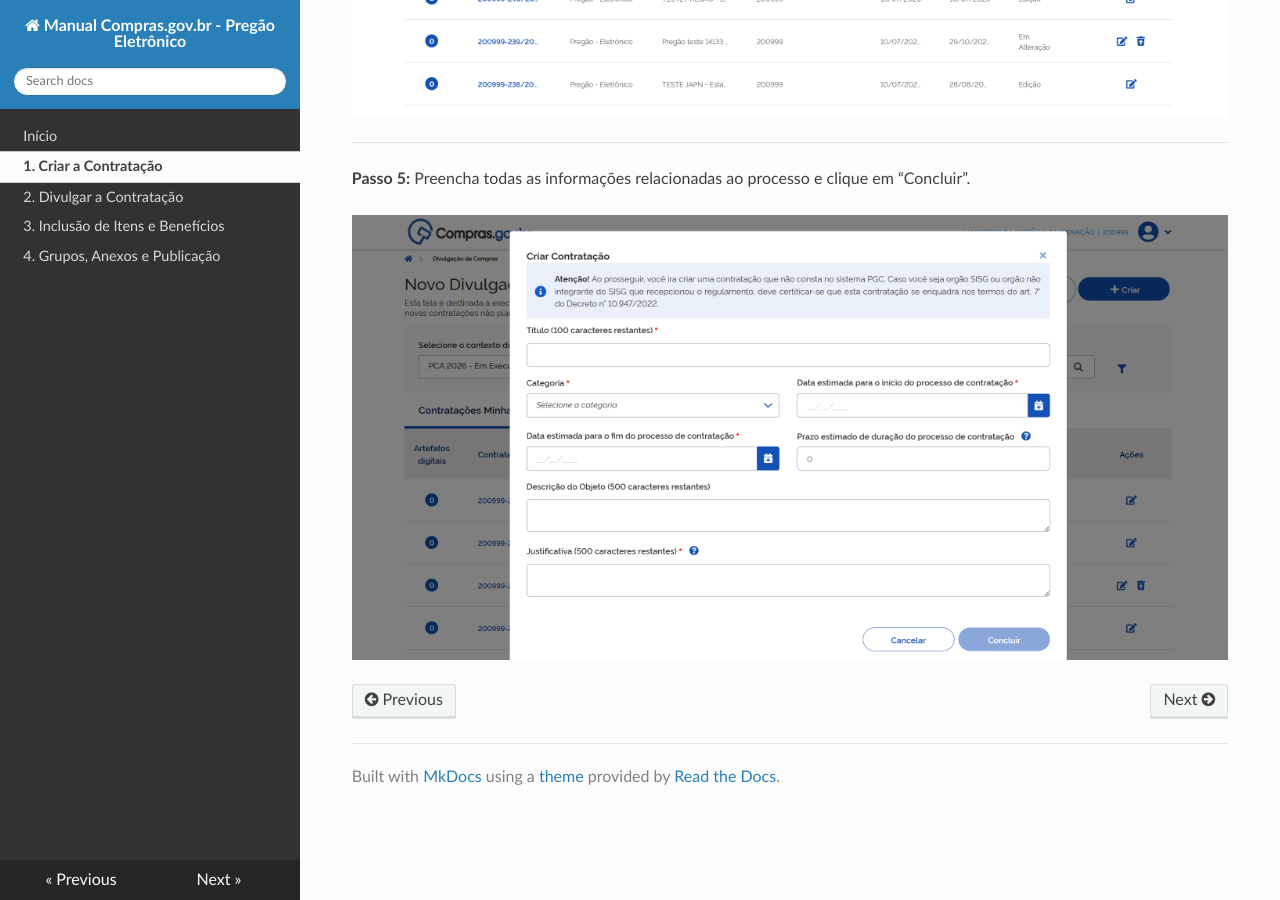
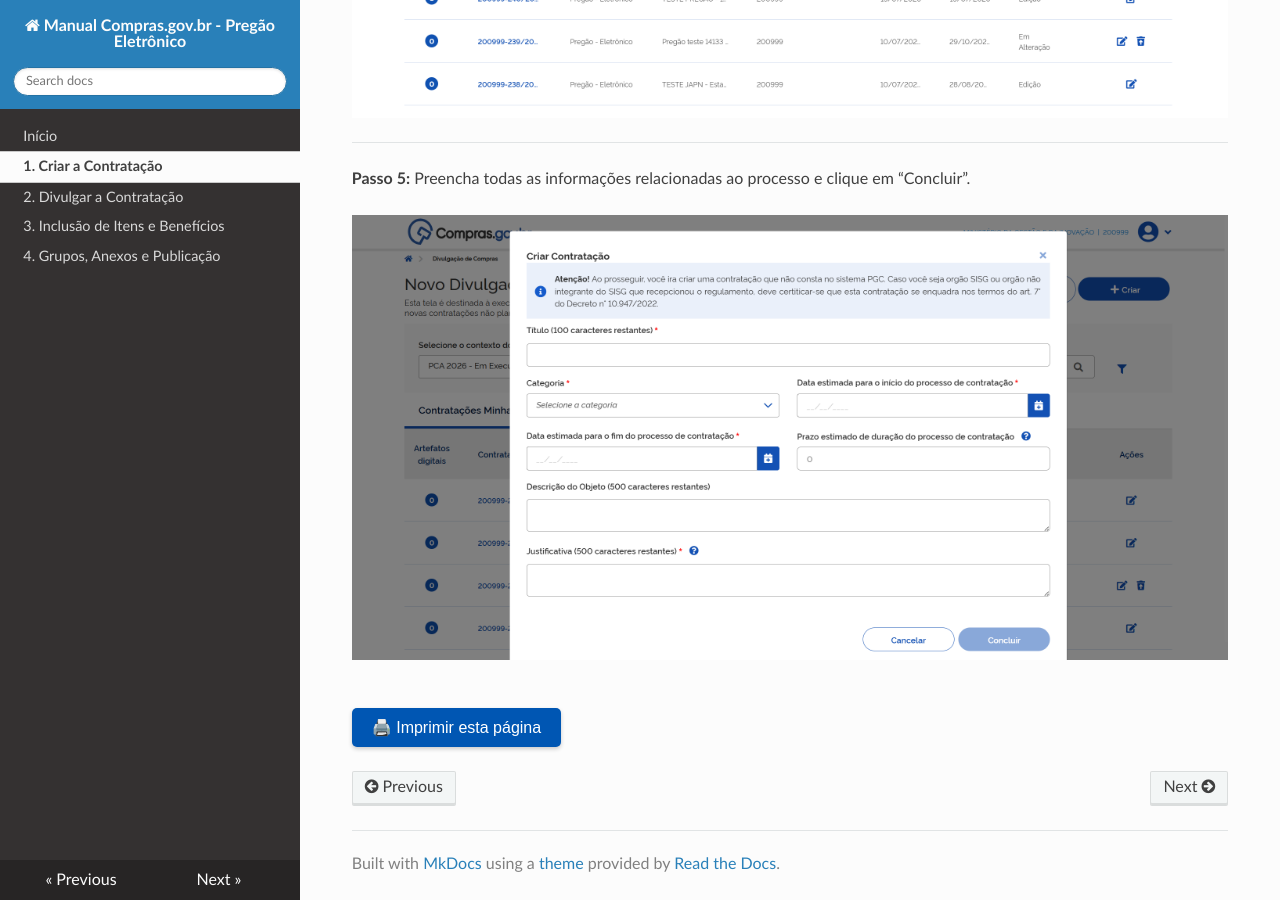
Before and after one commit to emilix10-bit/manual-compras-pregao, an MkDocs documentation site: the page built from docs/01-criar-contratacao.md, in a window 1280 px wide and 900 px high, scrolled down 1966 px. Built offline with MkDocs 1.6.1, drawn with Linux system fonts in a browser that asks for light colours; nearby versions of some CDN libraries.

Commit message:
Update 01-criar-contratacao.md

```diff
--- a/docs/01-criar-contratacao.md
+++ b/docs/01-criar-contratacao.md
@@ -25,3 +25,8 @@
 **Passo 5:** Preencha todas as informações relacionadas ao processo e clique em “Concluir”.
 
 ![adicionar descrição de imagem](Imagens/05-Dados-da-contratacao.png)
+
+<br>
+<button onclick="window.print()" style="background-color: #0056b3; color: white; padding: 10px 20px; border: none; border-radius: 5px; font-size: 16px; cursor: pointer; box-shadow: 0 2px 4px rgba(0,0,0,0.2);">
+  🖨️ Imprimir esta página
+</button>
```
